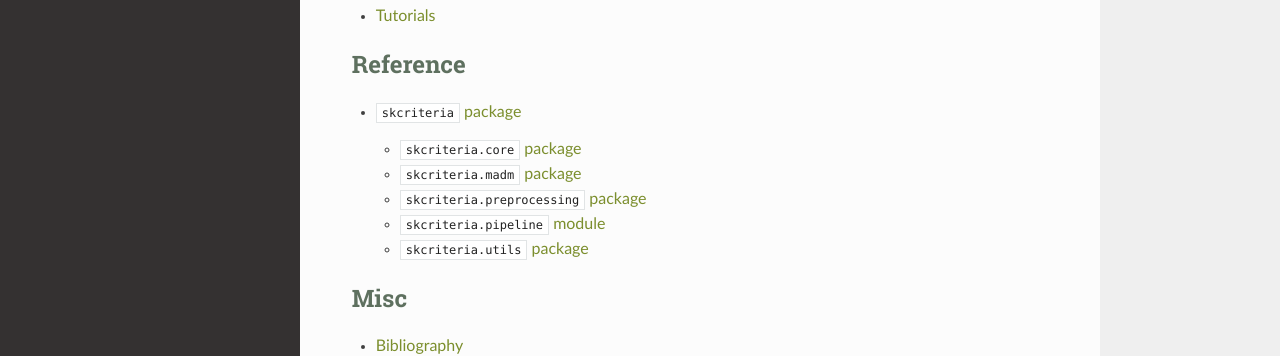
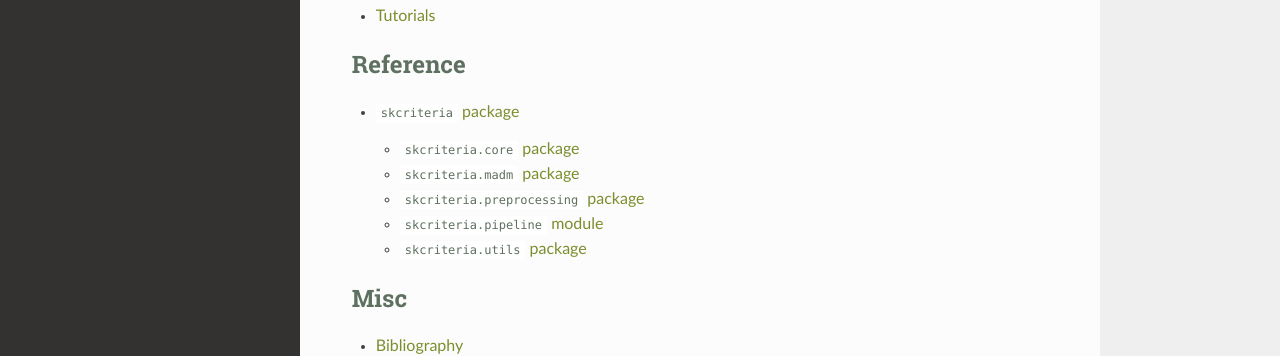
Before and after one commit to quatrope/scikit-criteria, a Sphinx documentation site: the page built from docs/source/index.rst, in a window 1280 px wide and 1400 px high, scrolled down 1 px. Shown: the part 701-1057 px from the top of the window. Built offline with Sphinx 7.4.7 and the Read the Docs theme 2.0.0, drawn with Linux system fonts in a browser that asks for light colours.

Commit message:
quickstart

```diff
--- a/docs/source/_static/css/skcriteria.css
+++ b/docs/source/_static/css/skcriteria.css
@@ -1,10 +1,14 @@
 @import url("theme.css");
 :root {
     --primary: #b2ce41;
+    /* Used for subtitles, captions and code */
     --secondary: #5e705f;
-    --bg: #7b8e2d;
+    /* The top part of the left navbar */
+    --navbar-header-bg: #7b8e2d;
+    /* Links  */
     --links: #7b8e2d;
-    --codebg: #e3ffd28c;
+    /* Background color of jupyter input cell */
+    --jupyter-in-cell-bg: #e3ffd28c;
 }
 
 
@@ -27,7 +31,8 @@
 }
 
 code {
-    color: #222222 !important;
+    color: var(--secondary) !important;
+    border: none !important;
 }
 
 a:hover,
@@ -40,7 +45,7 @@
 
 .wy-side-nav-search,
 .wy-nav-top {
-    background-color: var(--bg);
+    background-color: var(--navbar-header-bg);
 }
 
 .wy-side-nav-search input[type=text] {
@@ -59,6 +64,9 @@
     color: #222222 !important;
 }
 
+
+/* JUPYTER */
+
 div.input_area div.highlight {
-    background-color: var(--codebg) !important;
+    background-color: var(--jupyter-in-cell-bg) !important;
 }
```
Also changed, not shown: docs/source/tutorial/quickstart.ipynb.
